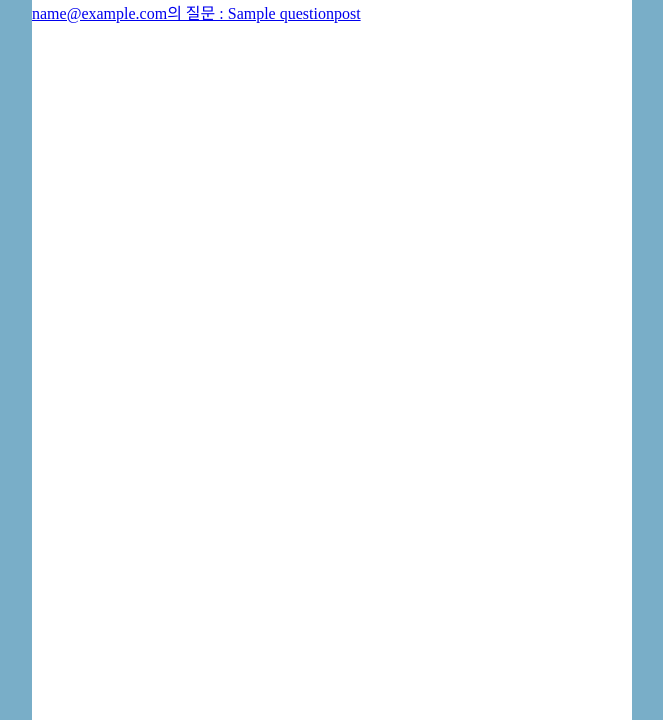
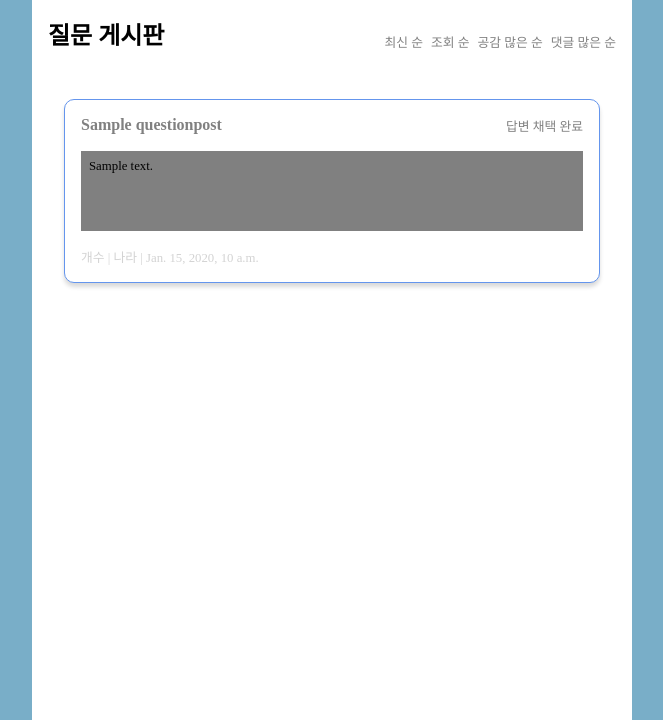
Before and after one commit to hufslion10th/ShareAbroad, a Django app: page /QnA/ in a window 1280 px wide. Shown: the part 80-800 px from the top of the page, without its empty margins (308-971 px from the left). Run offline with Django 4.2, Linux system fonts and the light colour scheme; tables that the repository leaves empty hold one stand-in row (values such as "Sample post").

Commit message:
💄[MOD] add css in qna list page

```diff
--- a/ShareAbroad/settings.py
+++ b/ShareAbroad/settings.py
@@ -38,6 +38,7 @@ INSTALLED_APPS = [
     'django.contrib.sessions',
     'django.contrib.messages',
     'django.contrib.staticfiles',
+    'sass_processor',
 
     'ShareAbroad',
     'users',
@@ -76,7 +77,7 @@ TEMPLATES = [
 ]
 
 WSGI_APPLICATION = 'ShareAbroad.wsgi.application'
-
+SASS_OUTPUT_STYLE = 'compact'
 
 # Database
 # https://docs.djangoproject.com/en/4.0/ref/settings/#databases
--- /dev/null
+++ b/static/css/QnA/list.css
@@ -0,0 +1,75 @@
+.QnA-section {
+  box-sizing: border-box;
+  padding: 1rem;
+}
+.QnA-section > .title-wrap {
+  display: flex;
+  justify-content: space-between;
+  align-items: flex-end;
+}
+.QnA-section > .title-wrap > .title {
+  font-size: 1.5rem;
+  font-weight: 700;
+}
+.QnA-section > .title-wrap > .q-sorting {
+  display: flex;
+  color: grey;
+  font-size: 0.8rem;
+  font-weight: 400;
+}
+.QnA-section > .title-wrap > .q-sorting > span {
+  margin-left: 0.5rem;
+}
+.QnA-section > .q-wrap {
+  box-sizing: border-box;
+  width: 100%;
+  padding: 3rem 1rem 0;
+}
+.QnA-section > .q-wrap > .each-q {
+  box-sizing: border-box;
+  padding: 1rem;
+  margin-bottom: 3rem;
+  background: #FFFFFF;
+  border: 1px solid cornflowerblue;
+  box-shadow: #dadada 0 4px 4px;
+  border-radius: 10px;
+}
+.QnA-section > .q-wrap > .each-q > a {
+  text-decoration: none;
+  color: black;
+}
+.QnA-section > .q-wrap > .each-q > a > .q-title-wrap {
+  display: flex;
+  justify-content: space-between;
+  margin-bottom: 1rem;
+  color: gray;
+}
+.QnA-section > .q-wrap > .each-q > a > .q-title-wrap > .q-title {
+  font-size: 1rem;
+  font-weight: 700;
+}
+.QnA-section > .q-wrap > .each-q > a > .q-title-wrap > [class*=q-picked] {
+  font-size: 0.8rem;
+  font-weight: 400;
+}
+.QnA-section > .q-wrap > .each-q > a > .q-content-wrap {
+  box-sizing: border-box;
+  width: 100%;
+  height: 5rem;
+  background: gray;
+  margin-bottom: 1rem;
+  padding: 0.5rem;
+}
+.QnA-section > .q-wrap > .each-q > a > .q-content-wrap > div {
+  font-size: 0.8rem;
+}
+.QnA-section > .q-wrap > .each-q > a > .q-info-wrap {
+  margin: 0 auto 0 0;
+}
+.QnA-section > .q-wrap > .each-q > a > .q-info-wrap > div {
+  color: lightgray;
+  font-size: 0.8rem;
+  font-weight: 400;
+}
+
+/*# sourceMappingURL=list.css.map */
--- /dev/null
+++ b/static/css/QnA/list.scss
@@ -0,0 +1,85 @@
+.QnA-section {
+  box-sizing: border-box;
+  padding: 1rem;
+  > .title-wrap {
+      display: flex;
+      justify-content: space-between;
+      align-items: flex-end;
+
+    > .title {
+      font-size: 1.5rem;
+      font-weight: 700;
+    }
+    > .q-sorting {
+      display: flex;
+      color: grey;
+      font-size: 0.8rem;
+      font-weight: 400;
+
+      > span {
+        margin-left: 0.5rem;
+      }
+    }
+  }
+
+  > .q-wrap {
+    box-sizing: border-box;
+    width: 100%;
+    padding: 3rem 1rem 0;
+
+    > .each-q {
+      box-sizing: border-box;
+      padding: 1rem;
+      margin-bottom: 3rem;
+      background: #FFFFFF;
+      border: 1px solid cornflowerblue;
+      box-shadow: #dadada 0 4px 4px;
+      border-radius: 10px;
+
+      > a{
+        text-decoration: none;
+        color: black;
+
+        > .q-title-wrap {
+          display: flex;
+          justify-content: space-between;
+          margin-bottom: 1rem;
+          color: gray;
+
+          > .q-title {
+            font-size: 1rem;
+            font-weight: 700;
+          }
+          > [class*='q-picked'] {
+            font-size: 0.8rem;
+            font-weight: 400;
+          }
+        }
+
+        > .q-content-wrap {
+          box-sizing: border-box;
+          width: 100%;
+          height: 5rem;
+          background: gray;
+          margin-bottom: 1rem;
+          padding: 0.5rem;
+          > div {
+            font-size: 0.8rem;
+          }
+
+        }
+
+        > .q-info-wrap {
+          margin: 0 auto 0 0;
+          > div {
+            color: lightgray;
+            font-size: 0.8rem;
+            font-weight: 400;
+          }
+        }
+      }
+
+    }
+
+  }
+}
--- a/templates/QnA/list.html
+++ b/templates/QnA/list.html
@@ -1,8 +1,43 @@
 {% extends 'layout.html' %}
+<head>
+    {% block extraheads %}
+    {% load static %}
+    <link rel="stylesheet" href="{% static 'css/QnA/list.css' %}">
+    {% endblock %}
+</head>
 {% block content %}
-{% for q in questions %}
-<div>
-    <a href="{% url 'QnA:QnA-detail' q.id %}">{{ q }}</a>
-</div>
-{% endfor %}
+
+<section class="QnA-section">
+    <div class="title-wrap">
+        <div class="title">질문 게시판</div>
+        <div class="q-sorting">
+            <span>최신 순</span>
+            <span>조회 순</span>
+            <span>공감 많은 순</span>
+            <span>댓글 많은 순</span>
+        </div>
+    </div>
+    <div class="q-wrap">
+    {% for q in questions %}
+        <div class="each-q">
+            <a href="{% url 'QnA:QnA-detail' q.id %}">
+                <div class="q-title-wrap">
+                    <div class="q-title">{{ q.title }}</div>
+                    {% if q.picked_answer %}
+                    <div class="q-picked-true">답변 채택 완료</div>
+                    {% else %}
+                    <div class="q-picked-false">답변 채택 전</div>
+                    {% endif %}
+                </div>
+                <div class="q-content-wrap">
+                    <div>{{ q.content }}</div>
+                </div>
+                <div class="q-info-wrap">
+                    <div>개수 | 나라 | {{ q.created_at }}</div>
+                </div>
+            </a>
+        </div>
+    {% endfor %}
+    </div>
+</section>
 {% endblock %}
--- a/templates/layout.html
+++ b/templates/layout.html
@@ -9,6 +9,8 @@
     <script src="https://code.jquery.com/jquery-3.6.0.min.js"></script>
     {% load static %}
     <link rel="stylesheet" href="{% static 'css/layout.css' %}">
+    {% block extraheads %}
+    {% endblock %}
     <title>ShareAbroad</title>
 </head>
 <body>
```
Also changed, not shown: 1 other file.
